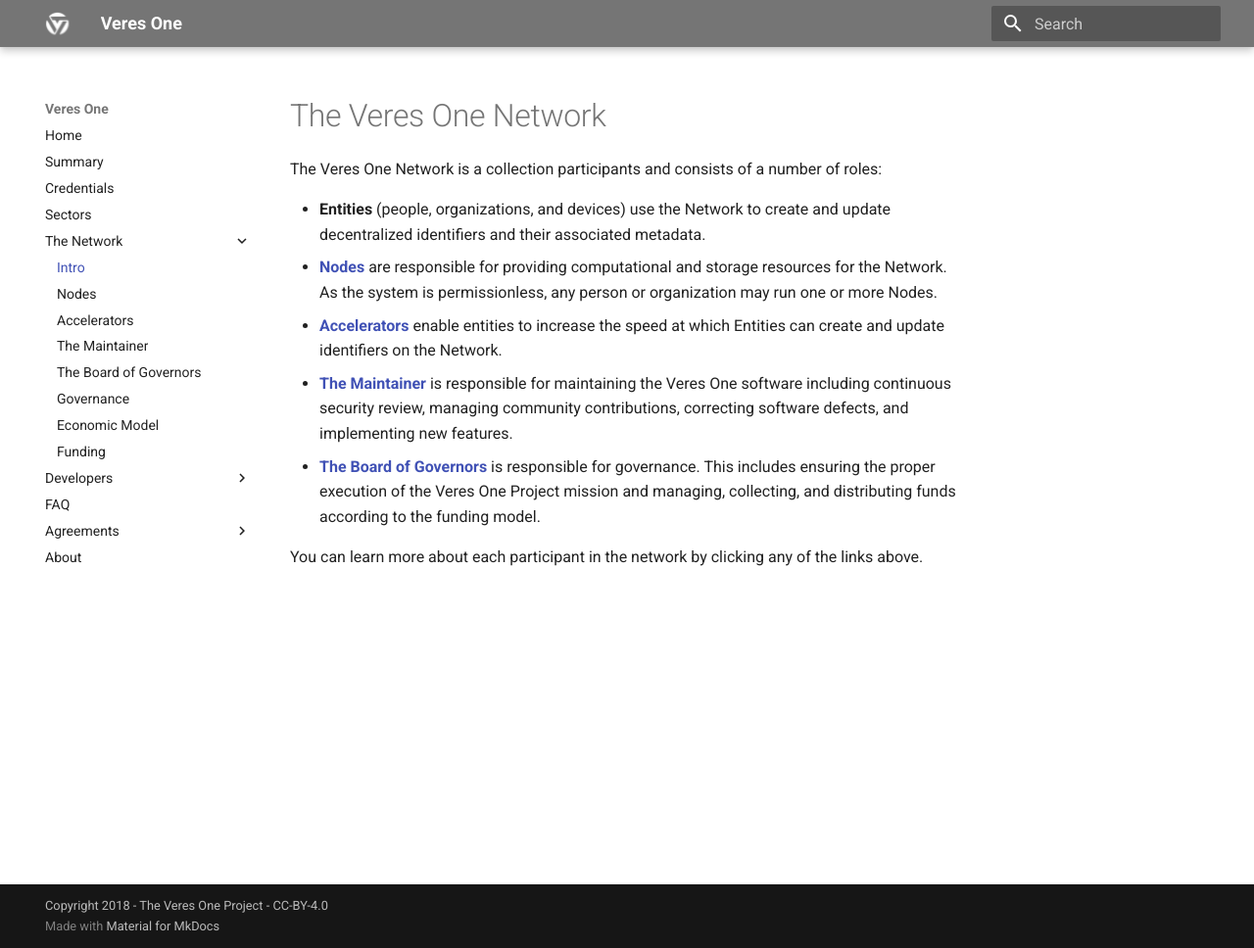
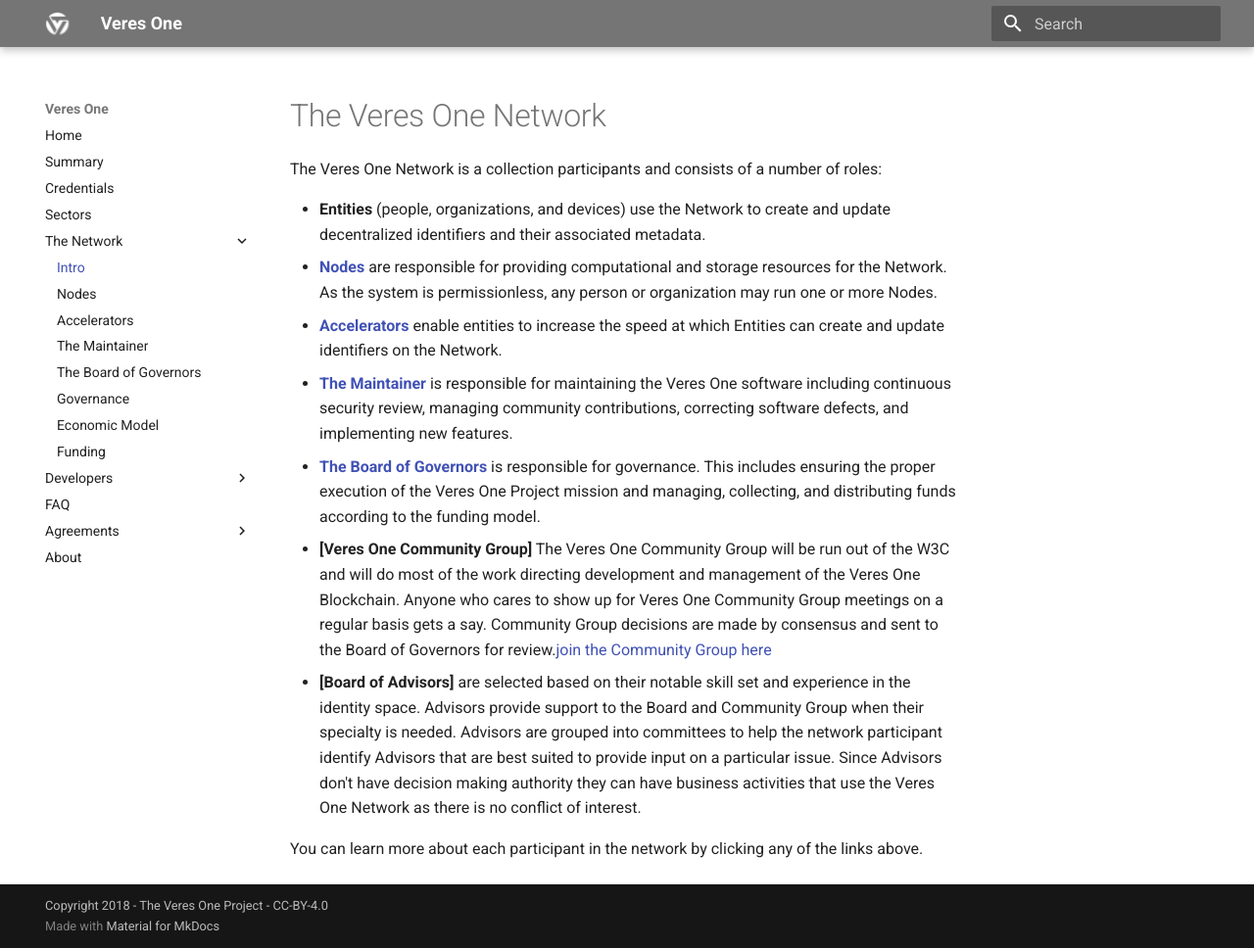
Before and after one commit to veres-one/docs.veres.one, an MkDocs documentation site: the page built from docs/network/index.md, in a window 1280 px wide and 968 px high. Shown: the whole window at 98% size. Built offline with MkDocs 1.6.1 and Material for MkDocs 9.7.7, drawn with Linux system fonts in a browser that asks for light colours; old or Windows-style settings are respelled for this version of MkDocs.

Commit message:
Adds Commnity Group and Advisors to Entity List in Governance Intro

```diff
--- a/docs/network/index.md
+++ b/docs/network/index.md
@@ -17,6 +17,19 @@ roles:
   This includes ensuring the proper execution of the Veres One Project
   mission and managing, collecting, and distributing funds according to
   the funding model.
+* **[Veres One Community Group]** The Veres One Community Group will be run out
+  of the W3C and will do most of the work directing development and management
+  of the Veres One Blockchain. Anyone who cares to show up for
+  Veres One Community Group meetings on a regular basis gets a say. Community
+  Group decisions are made by consensus and sent to the Board of Governors for
+  review.[join the Community Group here](https://www.w3.org/community/veres-one/)
+* **[Board of Advisors]** are selected based on their notable skill set and
+  experience in the identity space. Advisors provide support to the Board and
+  Community Group when their specialty is needed. Advisors are grouped into
+  committees to help the network participant identify Advisors that are best
+  suited to provide input on a particular issue. Since Advisors don't have
+  decision making authority they can have business activities that use the Veres
+  One Network as there is no conflict of interest.
 
 You can learn more about each participant in the network by clicking any of
 the links above.
```
